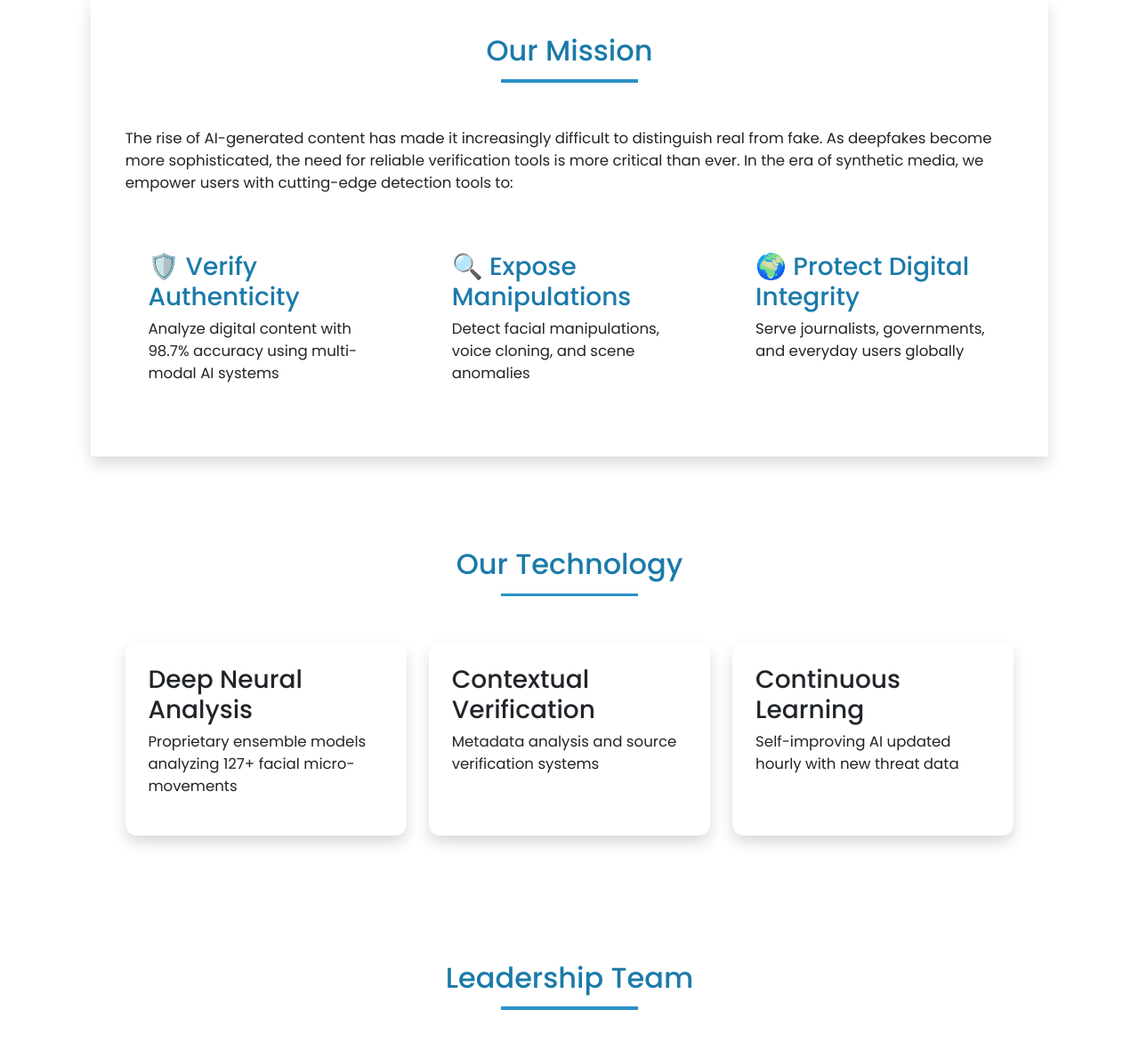
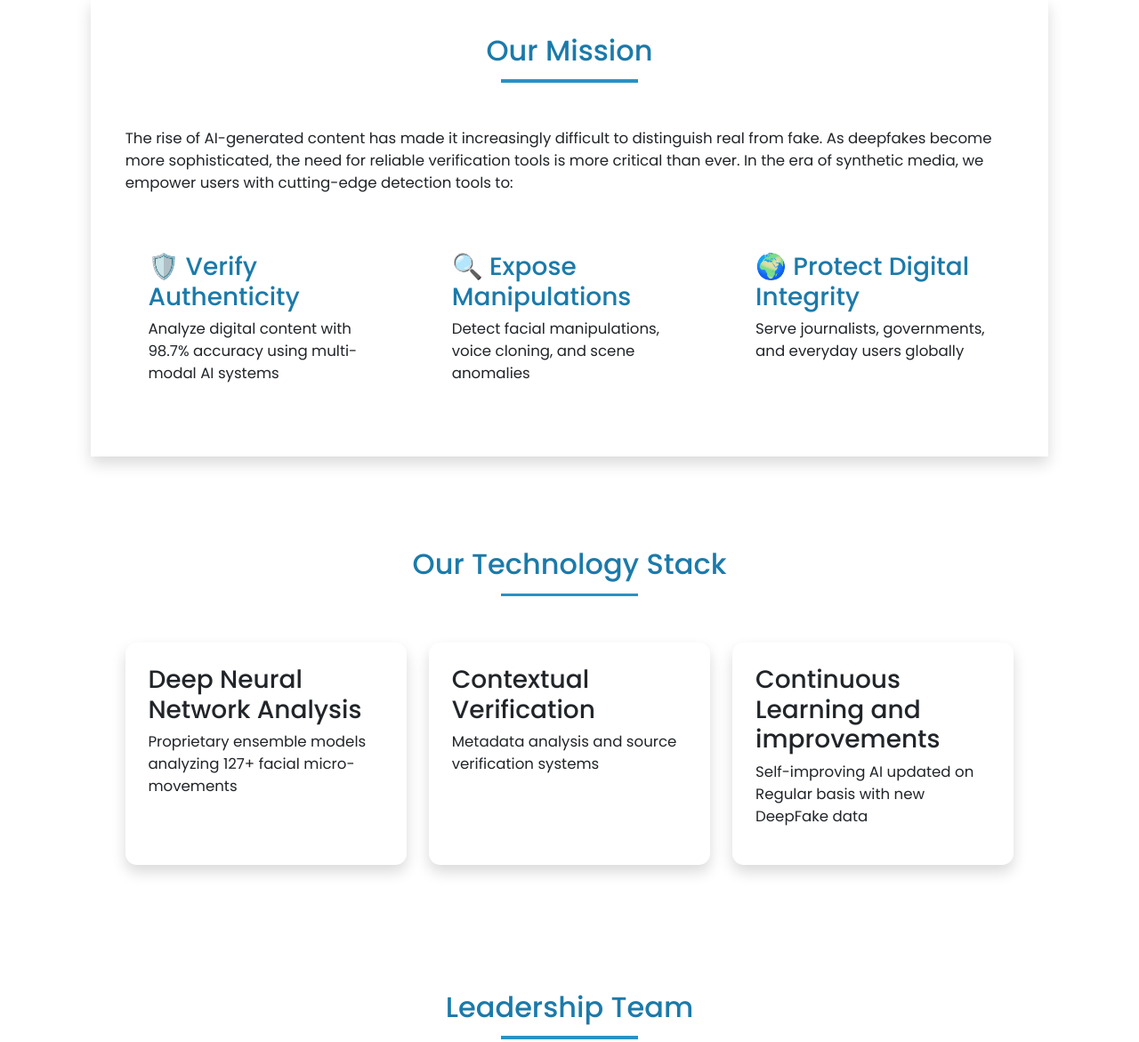
Before and after one commit to cust123/DeepFakeV2, a Flask app: page /about in a window 1280 px wide. Shown: the part 649-1820 px from the top of the page at 89% size. Run offline with Flask 3, Linux system fonts and the light colour scheme.

Commit message:
testing the PipleLine

```diff
--- a/templates/about.html
+++ b/templates/about.html
@@ -51,12 +51,12 @@
   <!-- Technology Section -->
   <section class="about-section">
     <div class="section-header">
-      <h2 class="primaryColor">Our Technology</h2>
+      <h2 class="primaryColor">Our Technology Stack</h2>
       <div class="header-line"></div>
     </div>
     <div class="tech-grid">
       <div class="tech-card shadow">
-        <h3>Deep Neural Analysis</h3>
+        <h3>Deep Neural Network Analysis</h3>
         <p>Proprietary ensemble models analyzing 127+ facial micro-movements</p>
       </div>
       <div class="tech-card shadow">
@@ -64,8 +64,8 @@
         <p>Metadata analysis and source verification systems</p>
       </div>
       <div class="tech-card shadow">
-        <h3>Continuous Learning</h3>
-        <p>Self-improving AI updated hourly with new threat data</p>
+        <h3>Continuous Learning and improvements</h3>
+        <p>Self-improving AI updated on Regular basis with new DeepFake data</p>
       </div>
     </div>
   </section>
--- a/templates/contact.html
+++ b/templates/contact.html
@@ -19,7 +19,7 @@
                 <input type="text" class="auth-input" required placeholder="Full Name" id="fullName">
             </div>
             <div style="display: flex; flex-direction: column; margin-top: 1vw;  margin-left: 2vw; ">
-                <div style="font-size: 1.2vw; margin-bottom: 0.5vw;">Email*</div>
+                <div style="font-size: 1.2vw; margin-bottom: 0.5vw;">Enter Your Email*</div>
                 <input type="email" class="auth-input" required placeholder="abc@gmail.com" id="email">
             </div>
             <div style="display: flex; flex-direction: column; margin-top: 1vw;  margin-left: 2vw;">
```
